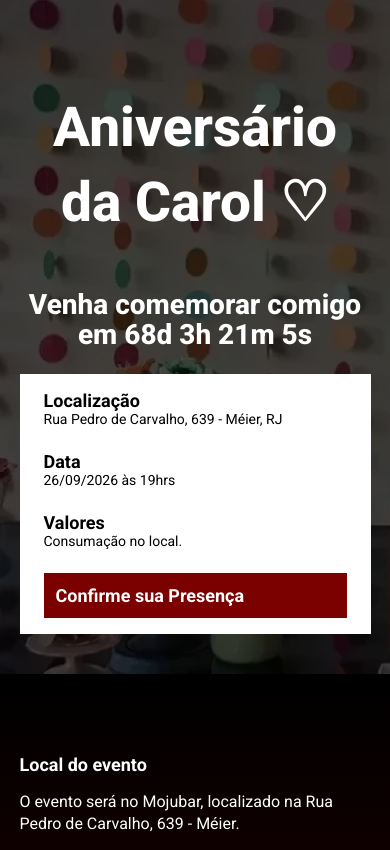
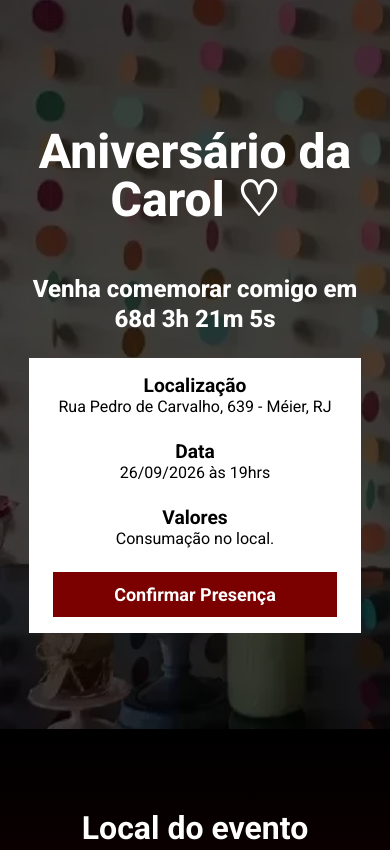
Before and after one commit to carolsixel/landing_page_event, a website built with Parcel: page src/index.html in a window 390 px wide. Shown: the top 850 px of the page. Built offline with nearby package versions, Linux system fonts and the light colour scheme.

Commit message:
Ajuste de responsividade.

```diff
--- a/src/index.html
+++ b/src/index.html
@@ -35,7 +35,7 @@
                     </li>
                 </ul>
                 <a href="#" class="button button--primary">
-                    Confirme sua Presença
+                    Confirmar Presença
                 </a>
             </div>
         </div>
@@ -50,8 +50,8 @@
             <img class="event__image" src="./images/local.avif" alt="Imagem 01">
         </div>
     </section>
-    <section class="event event--estacionamento event--image-left">
-        <div class="container" data-aos="fade-left">
+    <section class="event event--estacionamento">
+        <div class="container" data-aos="fade-right">
             <div class="event__details">
                 <h2 class="event__details__title">Estacionamento</h2>
                 <p class="event__details__description">O Local não possui estacionamento próprio. Estacionamento na rua.</p>
--- a/src/styles/_event.scss
+++ b/src/styles/_event.scss
@@ -15,12 +15,6 @@
         background-image: linear-gradient(variables.$color3, variables.$color4);
     }
 
-    &--image-left {
-        .container {
-            flex-direction: row-reverse;
-        }
-    }
-
     .container {
         display: flex;
         gap: 40px;
@@ -28,21 +22,25 @@
 
     &__image {
         max-width: 50%;
+
     }
 
     &__details {
         &__title {
-            font-size: 18px;
+            font-size: 2rem;
             font-weight: bold;
-            margin-bottom: 16px;
+            margin-bottom: 1rem;
         }
 
         &__description {
+            font-size: 1rem;
             line-height: 22px;
         }
     }
 
-    @media (max-width: 640px) {
+    @media (max-width: 860px) {
+        padding: 0 auto;
+
         .container {
             display: block;
         }
@@ -53,7 +51,11 @@
 
         &__details {
             margin-right: 0;
-            margin-bottom: 16px;
+            margin-bottom: 1rem;
+            text-align: center;
+        }
+        &__description {
+            text-align: center;
         }
     }
 }
--- a/src/styles/_hero.scss
+++ b/src/styles/_hero.scss
@@ -1,8 +1,9 @@
 @use 'variables';
 
 .hero {
-    padding-top: 64px;
-    padding-bottom: 100px;
+    width: 100vw;
+    padding-top: 4rem;
+    padding-bottom: 6rem;
     background-image: url(../images/background-party.jpg);
     background-repeat: no-repeat;
     background-size: cover;
@@ -24,33 +25,34 @@
     }
 
     &__text {
-        margin-top: 6px;
-        margin-bottom: 66px;
-        font-size: 40px;
-        line-height: 56px;
-        font-weight: 800;
-        text-align: center;
+    margin-top: 4rem;
+    margin-bottom: 4rem;
+    font-size: 2.5rem;
+    line-height: 3.5rem;
+    font-weight: 800;
+    text-align: center;
     }
 
     &__call {
-        margin-top: 50px;
-        margin-bottom: 100px;
-        font-size: 90px;
-        line-height: 75px;
-        font-weight: 800;
-        text-align: center;
+    margin-top: 4rem;
+    margin-bottom: 4rem;
+    font-size: 5rem;
+    line-height: 5rem;
+    font-weight: 800;
+    text-align: center;
     }
 
     @media (max-width: 640px) {
-        padding: 40px 0;
+        text-align: center;
 
         &__call {
-            font-size: 55px;
+            font-size: 3rem;
+            line-height: 3rem;
             margin-bottom: 50px;
         }
 
         &__text {
-            font-size: 28px;
+            font-size: 1.5rem;
             line-height: 30px;
             margin: 24px 0;
         }
--- a/src/styles/components/_buttons.scss
+++ b/src/styles/components/_buttons.scss
@@ -13,14 +13,14 @@
         background-color: variables.$button;
     }
 
+    @media (max-width: 1024px){
+        display: flex;
+        align-items: center;
+    }
+
     @media (max-width: 640px) {
         display: block;
         width: 100%;
     }
 
-    @media (max-width: 1024px){
-        display: flex;
-        align-items: center;
-    }
-
 }
--- a/src/styles/components/_infos_bar.scss
+++ b/src/styles/components/_infos_bar.scss
@@ -11,18 +11,18 @@
         gap: 40px;
 
         &__item {
-            font-size: 14px;
+            font-size: 1rem;
             color: variables.$secundaryTextColor;
 
             b {
                 color: variables.$secundaryTextColor;
-                font-size: 18px;
+                font-size: 1.2rem;
                 display: block;
             }
         }
     }
 
-    @media (max-width: 640px) {
+    @media (max-width: 870px) {
         display: block;
 
         &__infos {
--- a/src/styles/main.scss
+++ b/src/styles/main.scss
@@ -14,15 +14,15 @@
 }
 
 .container {
-    max-width: 960px;
+    max-width: 1024px;
     width: 100%;
     margin: 0 auto;
-
-    @media (max-width: 640px) {
-        max-width: 80%;
-    }
 
     @media (max-width: 1024px) {
         max-width: 90%;
     }
+
+    @media (max-width: 640px) {
+        max-width: 85%;
+    }
 }
```
